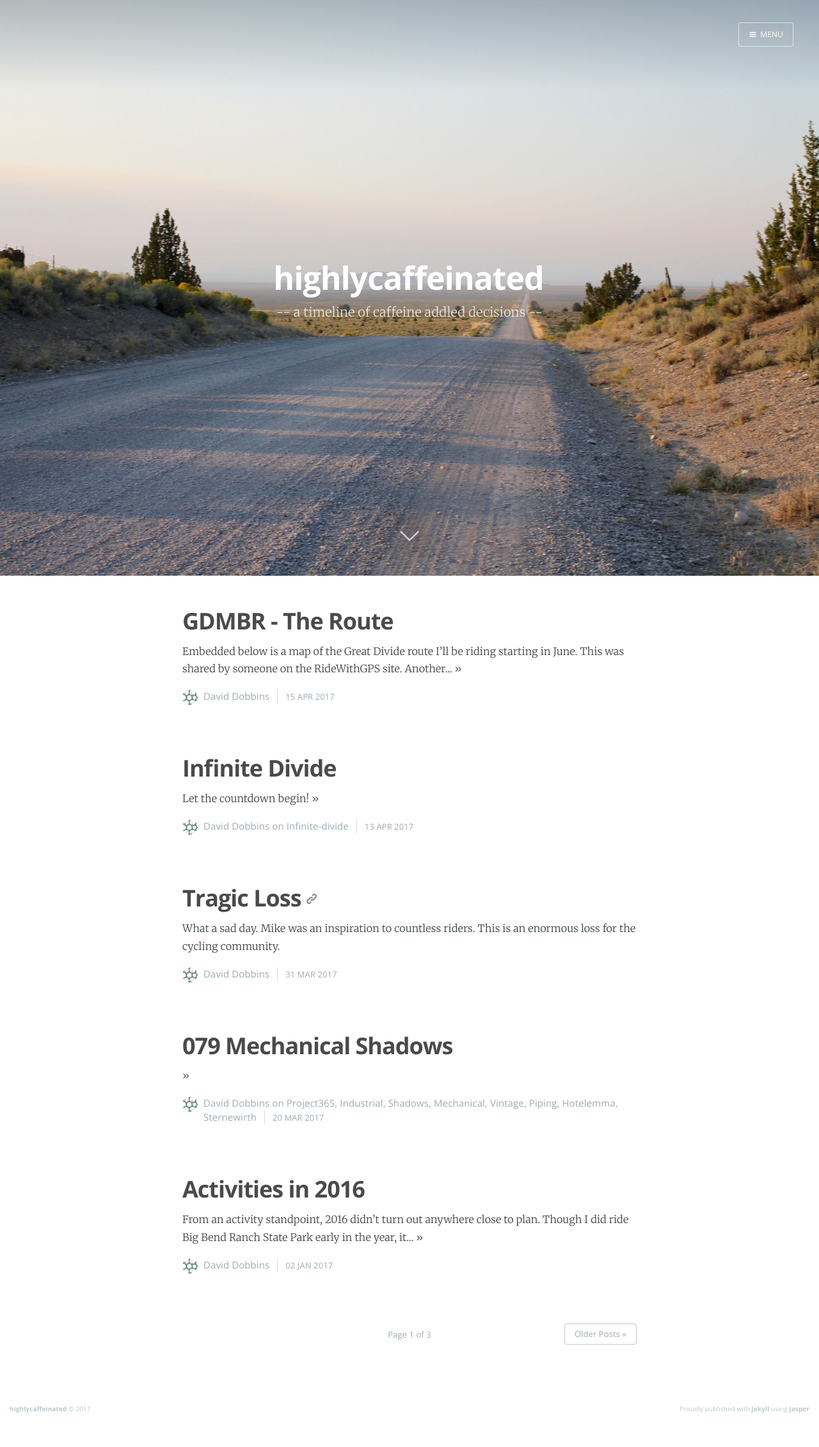
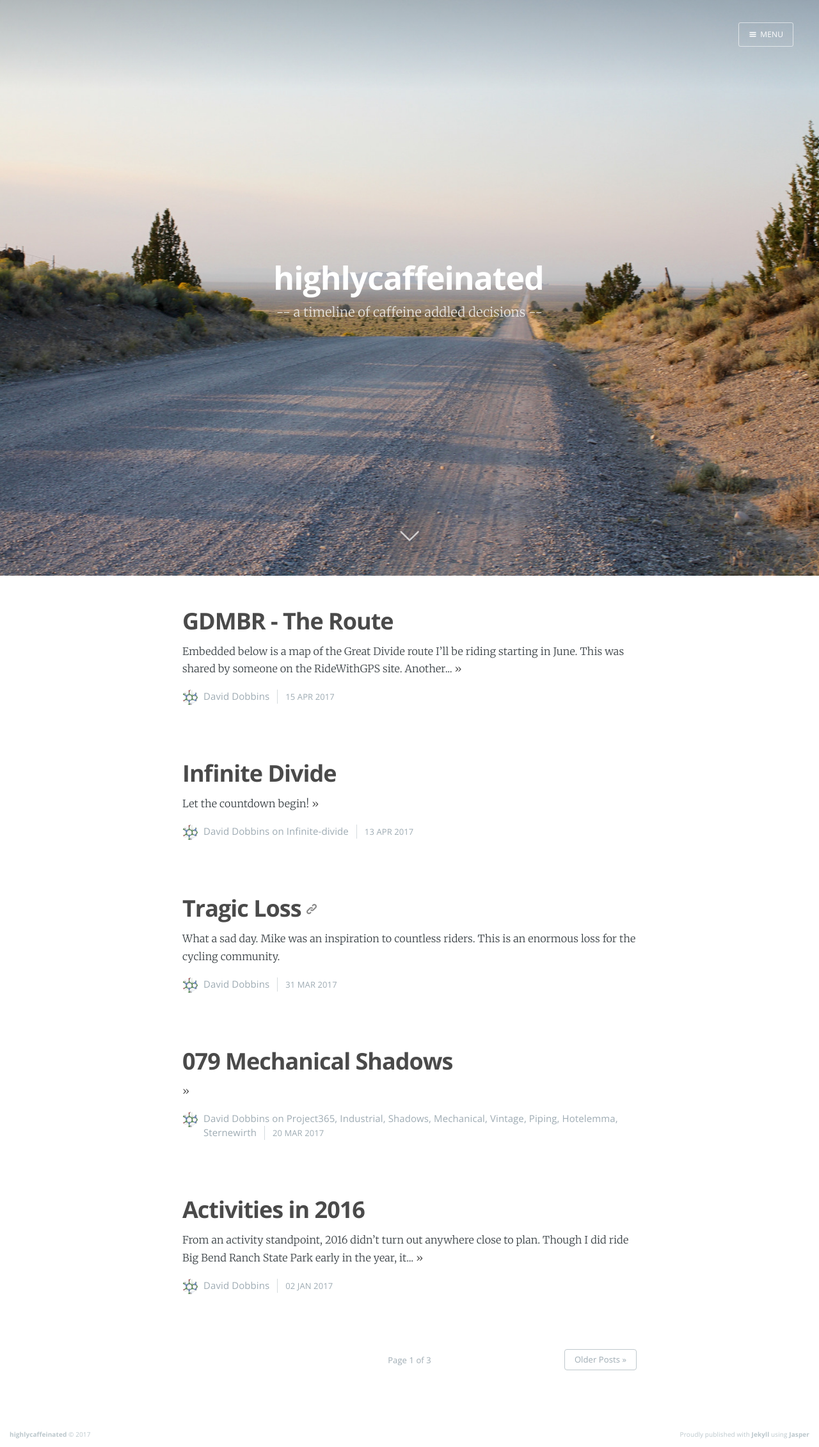
Before and after one commit to highlycaffeinated/highlycaffeinated.github.io, a Jekyll site: the page built from index.html, in a window 1280 px wide. Shown: the whole page at 64% size. Built offline with Jekyll 4.4.1, drawn with Linux system fonts in a browser that asks for light colours; nearby versions of some CDN libraries; the list of posts is cut into pages by our own code; before the commit the page ends 2222 px from its top, so only the background shows below that.

Commit message:
added padding after post date

```diff
--- a/assets/css/screen.css
+++ b/assets/css/screen.css
@@ -1010,6 +1010,7 @@ a:hover .link-arrow img {
     text-transform: uppercase;
     font-size: 1.3rem;
     white-space: nowrap;
+	margin-bottom: 8px;
 }
 
 .user-image {
```
